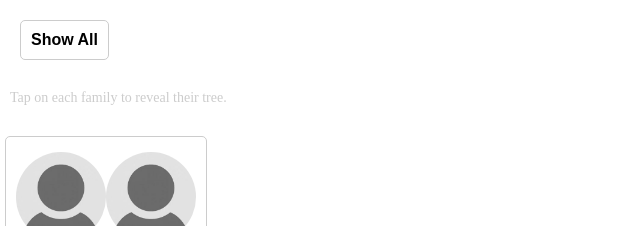
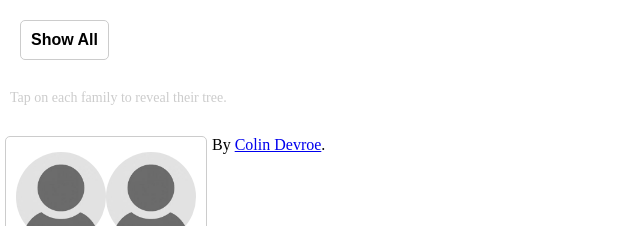
Before and after one commit to cdevroe/html-family-tree, a plain HTML site: page index.html in a window 1280 px wide. Shown: the top 226 px of the page, without its empty margins (0-640 px from the left). Drawn offline with Linux system fonts and the light colour scheme.

Commit message:
Updated readme. Added footer.

```diff
--- a/css.css
+++ b/css.css
@@ -147,3 +147,9 @@ right connector from last child*/
 .tree li a:hover+ul ul::before{
 	border-color:  #94a0b4;
 }
+
+footer {
+	display: block;
+	position: absolution;
+	bottom: 25px;
+}
--- a/index.html
+++ b/index.html
@@ -116,6 +116,10 @@
         </ul>
     </div>
 
+    <footer>
+        <p>By <a href="http://cdevroe.com/projects/html-family-tree">Colin Devroe</a>.</p>
+    </footer>
+
     <script language="JavaScript" src="lib/jquery-3.6.0.min.js"></script>
     <script language="JavaScript" src="lib/jquery.dragscroll.min.js"></script>
     <script language="JavaScript" src="js.js"></script>
```
Also changed, not shown: 1 other file.
